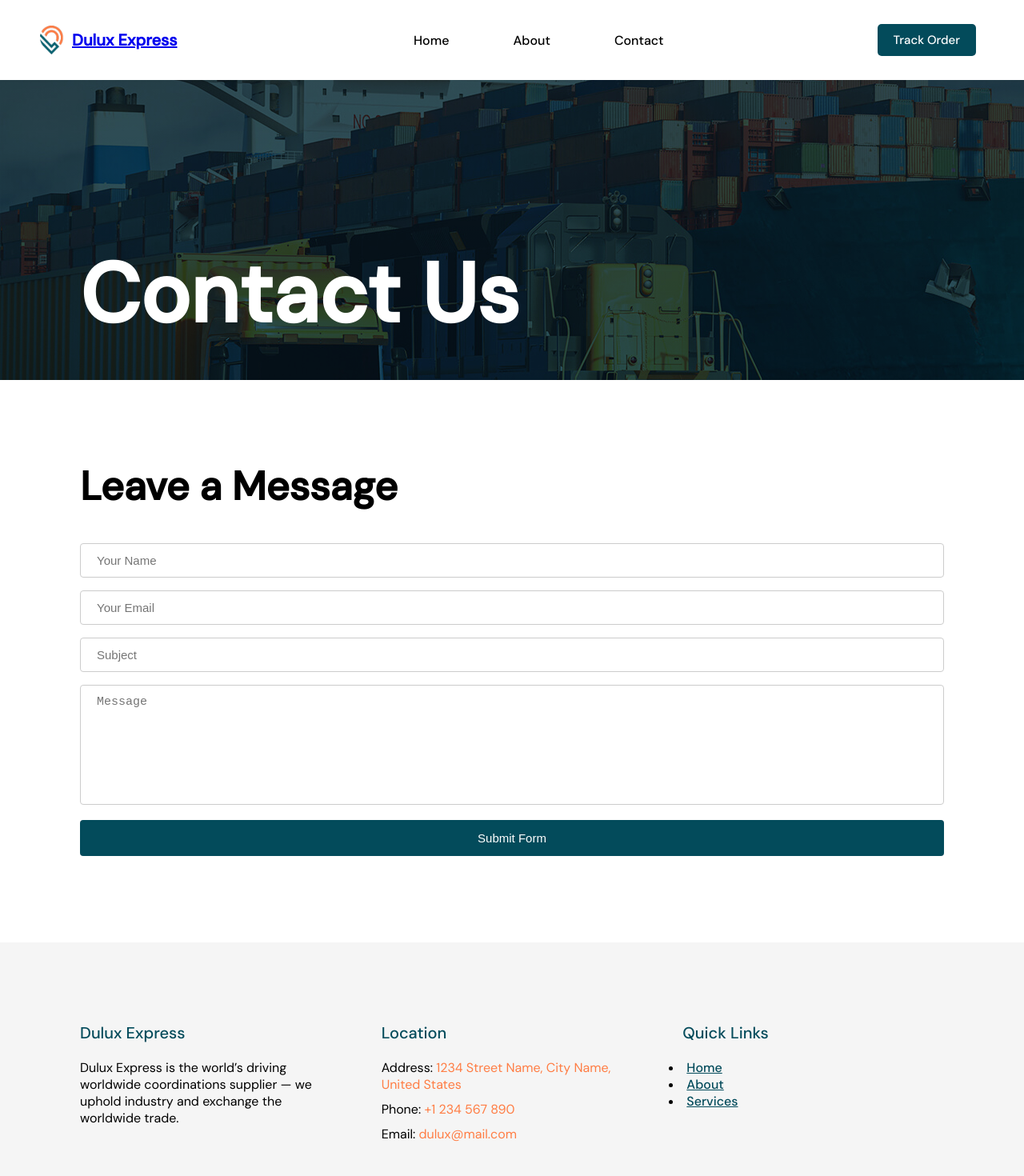
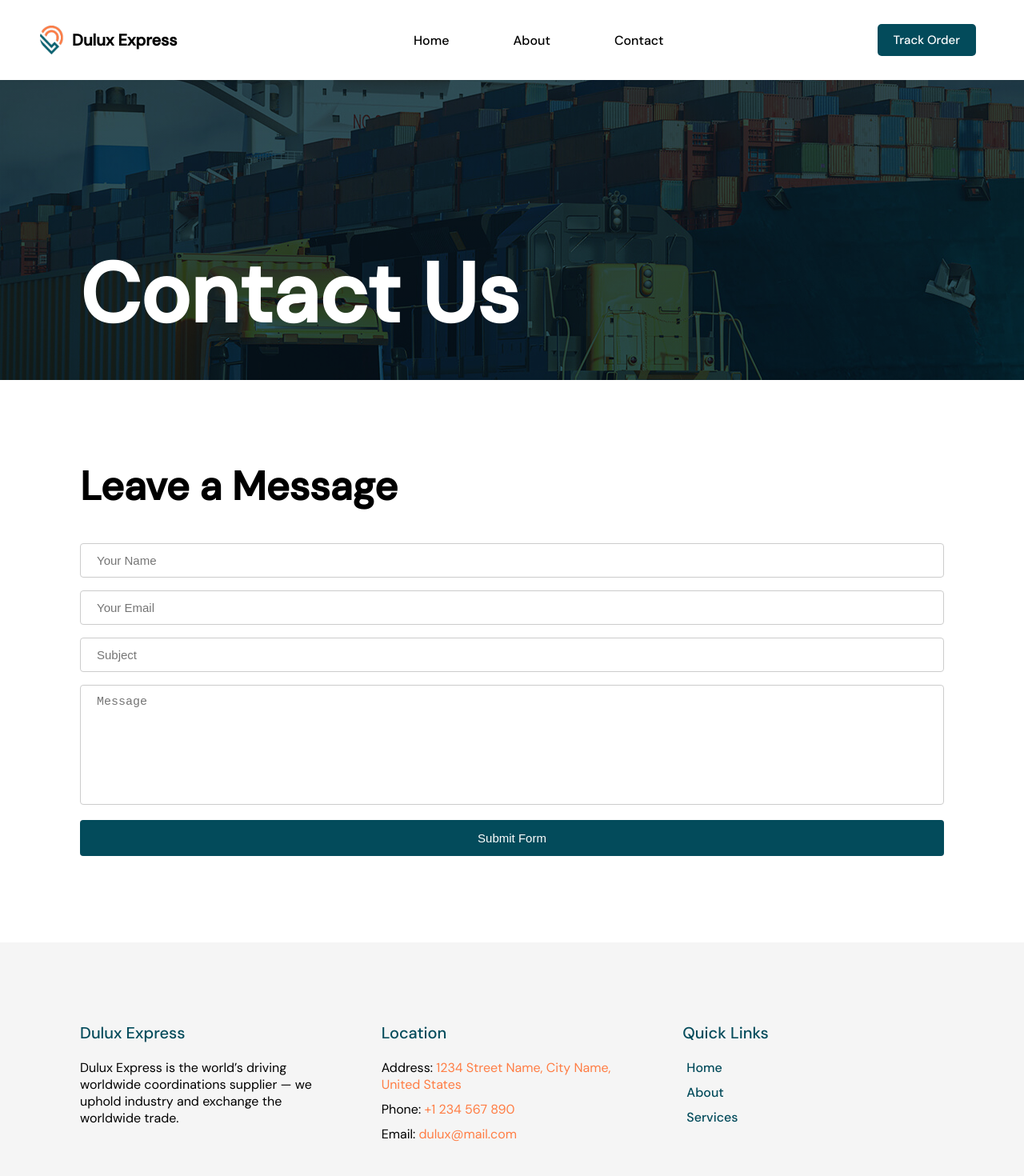
Before and after one commit to samuel-jarvis/dulux-express, a React (Create React App) app: page /contact in a window 1280 px wide. Shown: the top 1470 px of the page at 80% size. Built offline with nearby package versions, Linux system fonts and the light colour scheme; the HTML template or start-up script is replaced by a standard one.

Commit message:
fixed small design bugs

```diff
--- a/src/components/footer/footer.scss
+++ b/src/components/footer/footer.scss
@@ -28,11 +28,17 @@
     color: $blue;
   }
 
+  li {
+    list-style-type: none;
+    margin-bottom: 1rem;
+  }
+
   a {
     color: $blue;
     font-weight: 500;
     padding-left: .5rem;
     padding-bottom: 1rem;
+    text-decoration: none;
   }
 }
 
--- a/src/components/navbar/navbar.scss
+++ b/src/components/navbar/navbar.scss
@@ -35,6 +35,11 @@
 
     img {
       width: 100%;
+    }
+
+    a {
+      text-decoration: none;
+      color: black;
     }
   }
 
--- a/src/components/track/track.scss
+++ b/src/components/track/track.scss
@@ -31,6 +31,7 @@
     width: 100%;
     min-width: 0;
   }
+
   // border: 5px solid $blue;
 }
 
@@ -55,7 +56,19 @@
 
     &:hover {
       background-color: $blue;
-      color: $orange;
+      color: white;
+    }
+  }
+
+  @media only screen and (max-width: 868px) {
+    input {
+      width: 100%;
+    }
+
+    button {
+      width: 100%;
+      margin: auto;
+      text-align: center;
     }
   }
 }
--- a/src/sections/contact/Contact.jsx
+++ b/src/sections/contact/Contact.jsx
@@ -11,8 +11,8 @@ const Contact = () => {
       <p className='subheading'>
         Dulux Express is the world’s driving worldwide coordinations supplier — we uphold industry and exchange the worldwide trade.
       </p>
-      <a href="/" className='button'>
-        <button className="btn">Contact Us</button>
+      <a href="/contact" className='button'>
+        Contact Us
       </a>
     </div>
   )
--- a/src/sections/details/details.scss
+++ b/src/sections/details/details.scss
@@ -10,5 +10,9 @@
   @media screen and (max-width: 868px) {
     grid-template-columns: 1fr;
     grid-gap: 5rem;
+
+    img {
+      width: 100%;
+    }
   }
 }
--- a/src/sections/hero/Hero.jsx
+++ b/src/sections/hero/Hero.jsx
@@ -8,7 +8,8 @@ const Hero = () => {
         <h1 className="hero__title">Logistics Solutions <br /> Around the World</h1>
         <p className="hero__subtitle">We are able to provide a broad range of services including long haul, dedicated, regional and multiple pick up and deliver services.</p>
         <a href="">
-          <button className="hero__button">Track Package</button>
+          Track Package
+          {/* <button className="hero__button">Track Package</button> */}
         </a>
       </div>
     </div>
--- a/src/sections/hero/hero.scss
+++ b/src/sections/hero/hero.scss
@@ -2,7 +2,7 @@
 @import "../../sass/_mixin.scss";
 
 
-.hero{
+.hero {
   display: flex;
   flex-direction: column;
   justify-content: center;
@@ -16,13 +16,13 @@
     padding: 4rem;
   }
 
-  .hero__title{
+  .hero__title {
     font-size: 5rem;
     font-weight: bold;
     margin-bottom: 1rem;
   }
 
-  .hero__subtitle{
+  .hero__subtitle {
     font-size: 2rem;
     font-weight: 300;
     width: 40ch;
```
